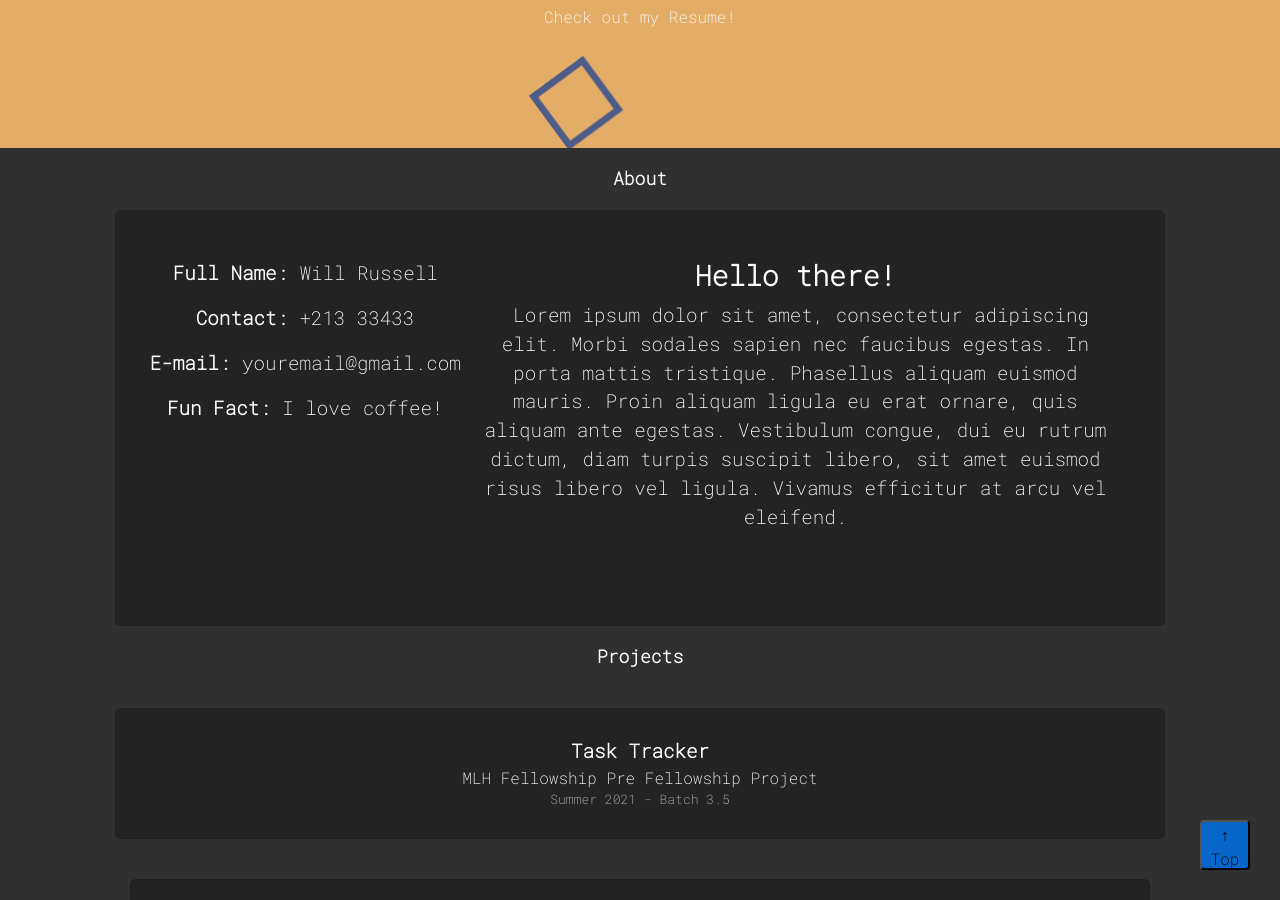
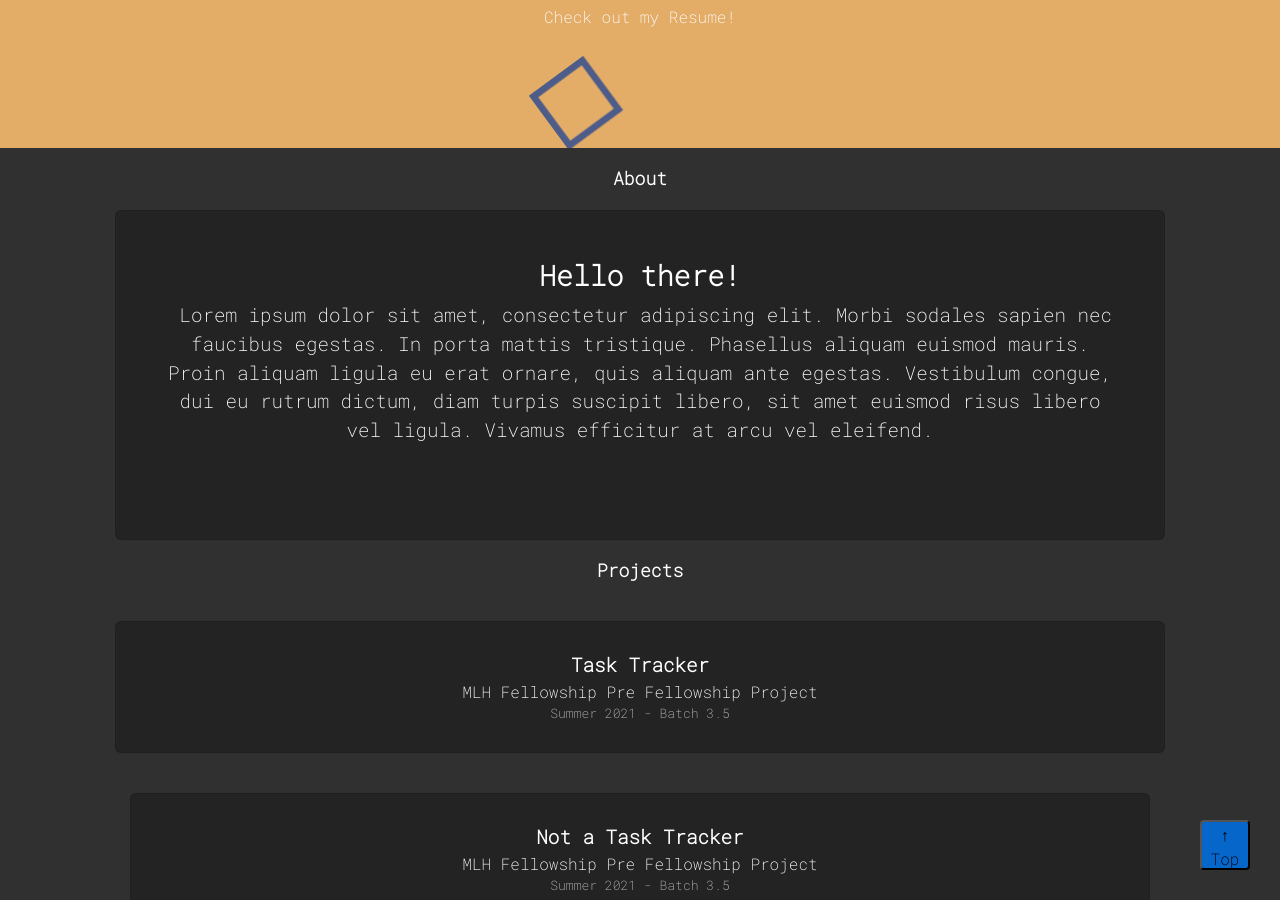
Before and after one commit to Green-Ranger11/Alesana-Eteuati-Jr, a Jekyll site: the page built from index.html, in a window 1280 px wide and 900 px high, scrolled down 697 px. Built offline with Jekyll 4.4.1, drawn with Linux system fonts in a browser that asks for light colours; nearby versions of some CDN libraries.

Commit message:
Remove contact list

```diff
--- a/_includes/about.html
+++ b/_includes/about.html
@@ -4,13 +4,6 @@
     <div class="card-body">
       <div class="row">
         {% for item in site.data.about %}
-        <div class="col-xs text-center">
-          <p><b>Full Name:</b> {{item.name}}</p>
-          <p><b>Contact:</b> {{item.number}}</p>
-          <p><b>E-mail:</b> {{item.email}}</p>
-          <p><b>Fun Fact:</b> {{item.funfact}}</p>
-        </div>
-
         <div class="col-xl text-center">
           <h3><strong>Hello there!</strong></h3>
           <p class="name">&ensp;{{item.bio1}}</p>
```
